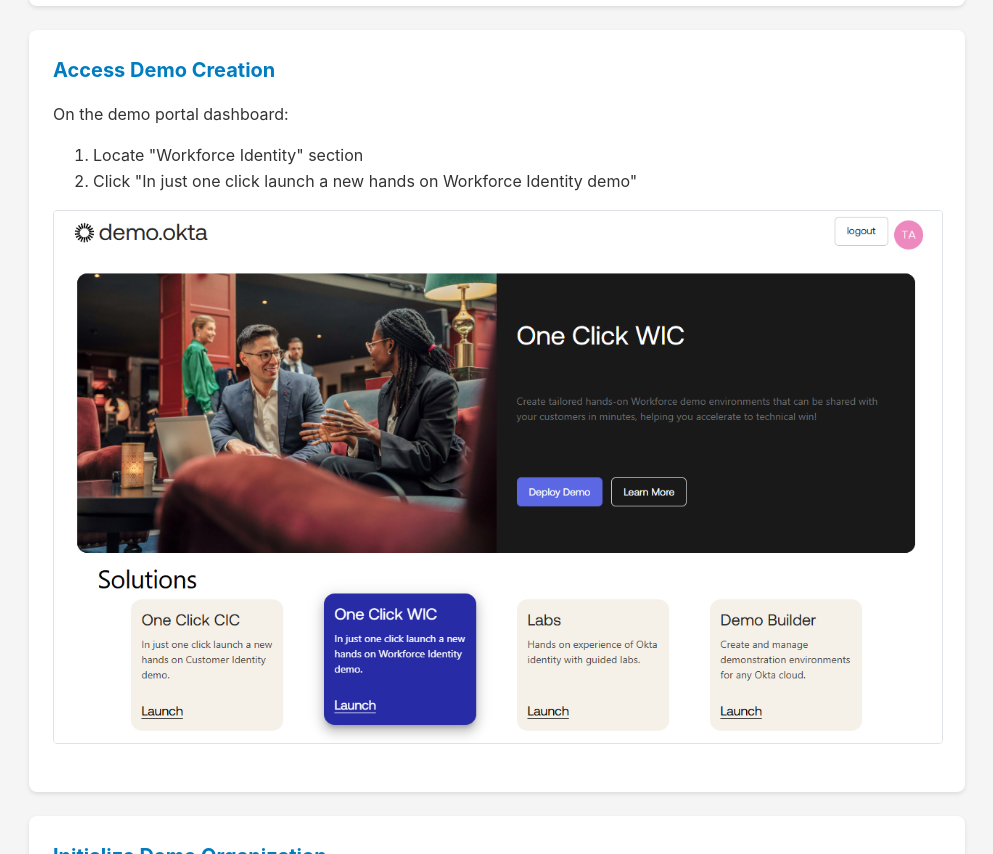
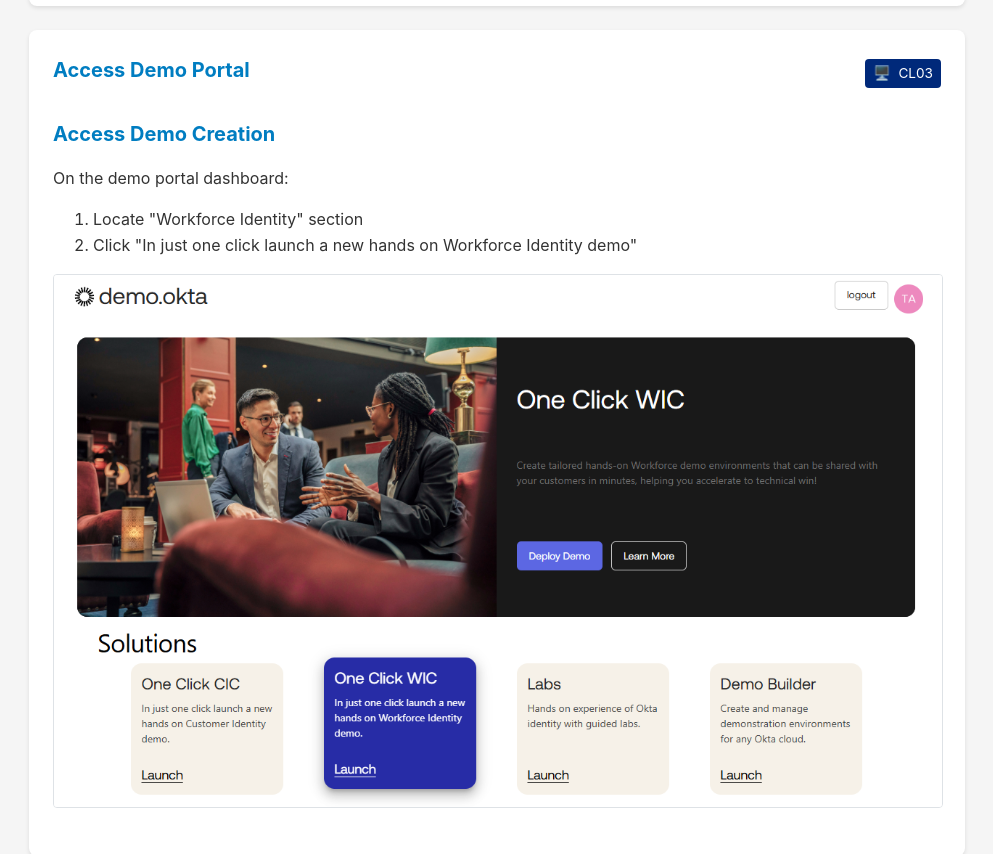
Before and after one commit to TravisAnde/okta-sherpa, a plain HTML site: page section1.html in a window 1280 px wide. Shown: the part 2465-3319 px from the top of the page, without its empty margins (283-1276 px from the left). Drawn offline with Linux system fonts and the light colour scheme.

Commit message:
Update section1.html

```diff
--- a/section1.html
+++ b/section1.html
@@ -347,6 +347,28 @@
                 text-align: center;
             }
         }
+        .machine-indicator {
+    display: inline-flex;
+    align-items: center;
+    padding: 0.25rem 0.5rem;
+    background: var(--primary-color);
+    color: white;
+    border-radius: 4px;
+    font-size: 0.85rem;
+    margin-bottom: 0.5rem;
+}
+
+.machine-indicator:before {
+    content: "🖥️";
+    margin-right: 0.5rem;
+}
+
+.step-header {
+    display: flex;
+    justify-content: space-between;
+    align-items: center;
+    margin-bottom: 1rem;
+}
     </style>
 </head>
 <body>
@@ -441,6 +463,10 @@
                     </li>
 
                    <li class="step">
+                       <div class="step-header">
+        <div class="step-title">Access Demo Portal</div>
+        <div class="machine-indicator">CL03</div>
+    </div>
                         <div class="step-title">Access Demo Creation</div>
                         <p>On the demo portal dashboard:</p>
                         <ol>
```
